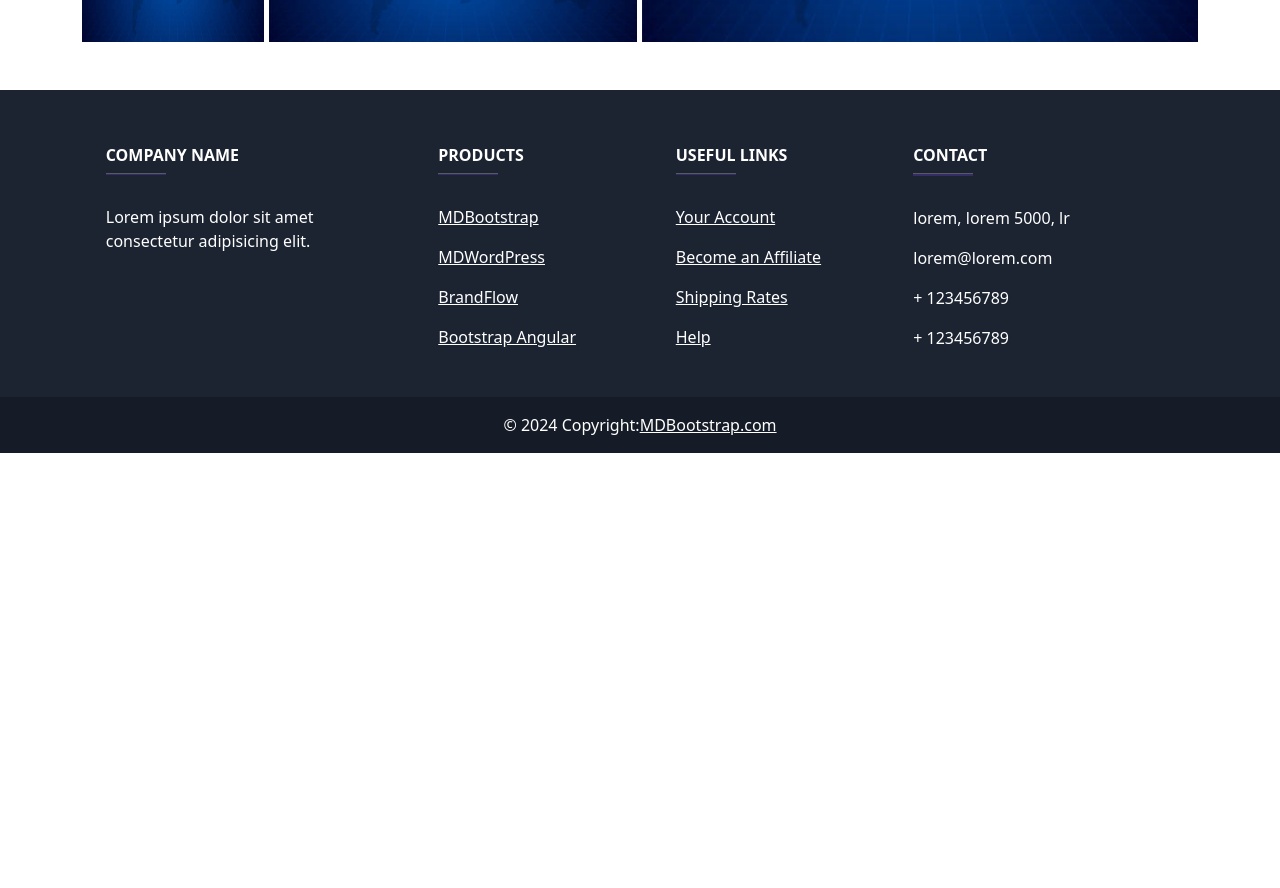
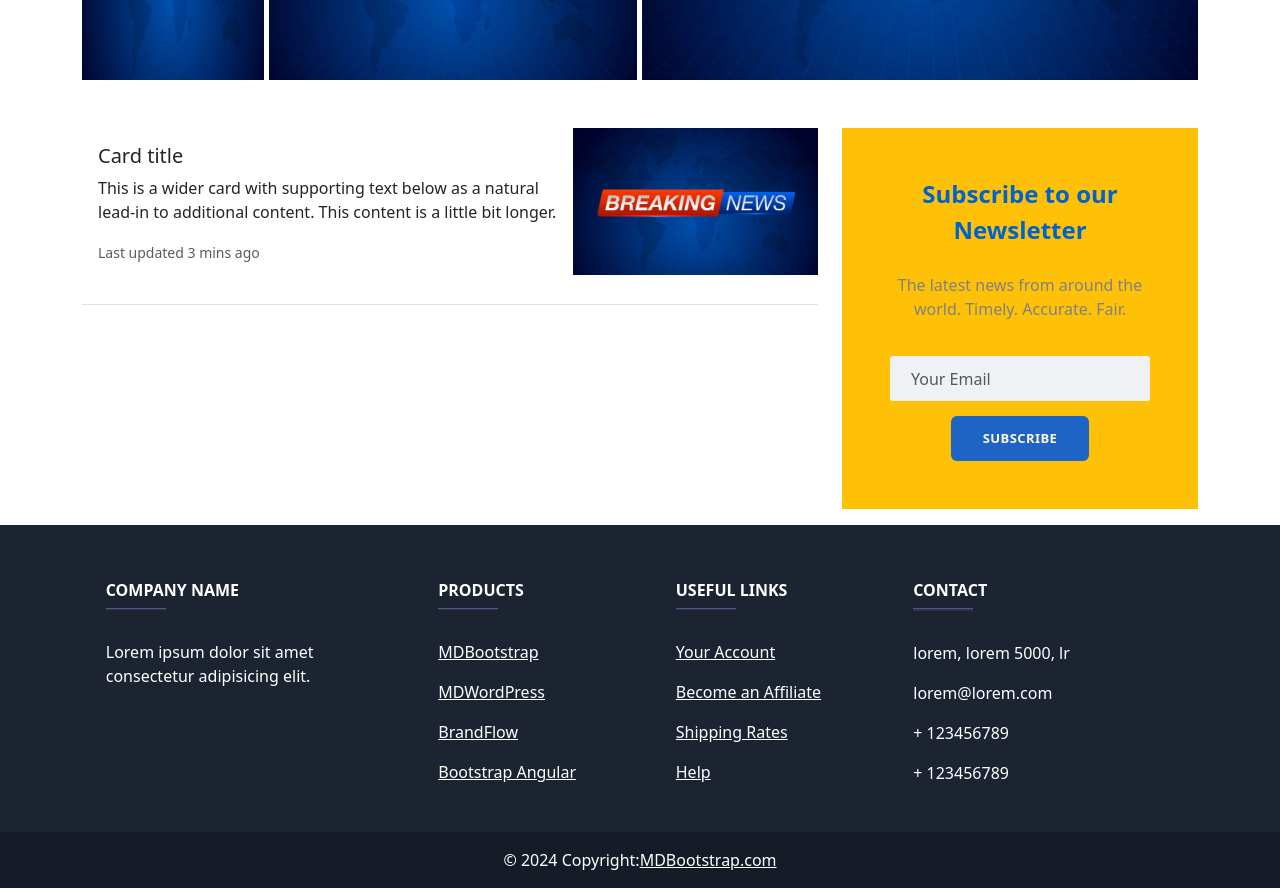
Before and after one commit to med1551993/newsApp, a React (Create React App) app: page / in a window 1280 px wide. Shown: the part 520-1408 px from the top of the page. Before the commit the page ends 973 px from the top, so only its background shows below. Built offline with nearby package versions, Linux system fonts and the light colour scheme.

Commit message:
adding second part of homePage

```diff
--- a/src/App.css
+++ b/src/App.css
@@ -32,3 +32,104 @@
     }
 
 }
+
+.second-part{
+    display: flex;
+    justify-content: space-between;
+}
+
+/** subscribe Newsletter Form **/
+.newsletter-subscribe {
+    color: #313437;
+    background-color: #ffffff;
+    padding: 55px 74px;
+  }
+
+  .newsletter-subscribe p {
+    color: #7d8285;
+    line-height: 1.5;
+  }
+
+  .newsletter-subscribe h2 {
+    font-size: 24px;
+    font-weight: bold;
+    margin-bottom: 25px;
+    line-height: 1.5;
+    padding-top: 0;
+    margin-top: 0;
+    color: inherit;
+  }
+
+  .newsletter-subscribe .intro {
+    font-size: 16px;
+    max-width: 500px;
+    margin: 0 auto 25px;
+  }
+
+  .newsletter-subscribe .intro p {
+    margin-bottom: 35px;
+  }
+
+  .newsletter-subscribe form {
+    display: flex;
+    flex-direction: column;
+    justify-content: center;
+    align-items: center;
+    gap: 15px;
+  }
+
+
+
+  .newsletter-subscribe form .form-control {
+    background: #eff1f4;
+    border: none;
+    border-radius: 3px;
+    box-shadow: none;
+    outline: none;
+    color: inherit;
+    text-indent: 9px;
+    height: 45px;
+    margin-right: 10px;
+    min-width: 250px;
+  }
+
+  .newsletter-subscribe form .btn {
+    padding: 16px 32px;
+    border: none;
+    background: none;
+    box-shadow: none;
+    text-shadow: none;
+    opacity: 0.9;
+    text-transform: uppercase;
+    font-weight: bold;
+    font-size: 13px;
+    letter-spacing: 0.4px;
+    line-height: 1;
+  }
+
+  .newsletter-subscribe form .btn:hover {
+    opacity: 1;
+  }
+
+  .newsletter-subscribe form .btn:active {
+    transform: translateY(1px);
+  }
+
+  .newsletter-subscribe form .btn-primary {
+    background-color: #055ada !important;
+    color: #fff;
+    outline: none !important;
+  }
+
+  .newsletter {
+    color: #0062cc !important;
+  }
+
+@media screen and (max-width:1200px){
+    .second-part{
+        flex-direction: column;
+        justify-content: center;
+    }
+}
+
+  /** subscribe Newsletter Form **/
--- a/src/components/HomePage.js
+++ b/src/components/HomePage.js
@@ -1,14 +1,19 @@
 import React from "react";
 import image from "../assets/news_picture.jpg";
-import Card from 'react-bootstrap/Card';
+import Card from "react-bootstrap/Card";
 
 const HomePage = () => {
   return (
     <section className="w-100">
+      <h2 className="text-center">News</h2>
       <div className="parent h-75 container my-5">
         <div className="div1">
           <Card className="text-white h-100 rounded-0 border-0">
-              <Card.Img src={image} alt="Card image" className="h-100 rounded-0"/>
+            <Card.Img
+              src={image}
+              alt="Card image"
+              className="h-100 rounded-0"
+            />
             <Card.ImgOverlay>
               <Card.Title>Card title 1</Card.Title>
               <Card.Text>
@@ -20,7 +25,11 @@ const HomePage = () => {
         </div>
         <div className="div2">
           <Card className="text-white h-100 rounded-0 border-0">
-              <Card.Img src={image} alt="Card image" className="h-100 rounded-0"/>
+            <Card.Img
+              src={image}
+              alt="Card image"
+              className="h-100 rounded-0"
+            />
             <Card.ImgOverlay>
               <Card.Title>Card title 2</Card.Title>
               <Card.Text>
@@ -32,7 +41,11 @@ const HomePage = () => {
         </div>
         <div className="div3">
           <Card className="text-white h-100 rounded-0 border-0">
-              <Card.Img src={image} alt="Card image" className="h-100 rounded-0"/>
+            <Card.Img
+              src={image}
+              alt="Card image"
+              className="h-100 rounded-0"
+            />
             <Card.ImgOverlay>
               <Card.Title>Card title 3</Card.Title>
               <Card.Text>
@@ -44,7 +57,11 @@ const HomePage = () => {
         </div>
         <div className="div4 h-100">
           <Card className="text-white h-100 rounded-0 border-0">
-                <Card.Img src={image} alt="Card image" className="h-100 rounded-0"/>
+            <Card.Img
+              src={image}
+              alt="Card image"
+              className="h-100 rounded-0"
+            />
             <Card.ImgOverlay>
               <Card.Title>Card title 4</Card.Title>
               <Card.Text>
@@ -56,15 +73,56 @@ const HomePage = () => {
         </div>
         <div className="div5">
           <Card className="text-white h-100 rounded-0 border-0">
-              <Card.Img src={image} alt="Card image" className="h-100 rounded-0"/>
+            <Card.Img
+              src={image}
+              alt="Card image"
+              className="h-100 rounded-0"
+            />
             <Card.ImgOverlay>
               <Card.Title>Card title 5</Card.Title>
               <Card.Text>
                 This is a wider card with supporting text below as a natura.
               </Card.Text>
-
             </Card.ImgOverlay>
           </Card>
+        </div>
+      </div>
+
+      <div className="second-part container gap-4 my-3">
+        <div className="flex-grow-1">
+          <div className="card mb-3 w-100 border-0 border-bottom rounded-0 pb-4">
+            <div className="row g-0">
+              <div className="col-md-8">
+                <div className="card-body">
+                  <h5 className="card-title">Card title</h5>
+                  <p className="card-text">
+                    This is a wider card with supporting text below as a natural
+                    lead-in to additional content. This content is a little bit
+                    longer.
+                  </p>
+                  <p className="card-text">
+                    <small className="text-muted">Last updated 3 mins ago</small>
+                  </p>
+                </div>
+              </div>
+              <div className="col-md-4">
+                <img src={image} className="img-fluid w-100" alt="..." />
+              </div>
+            </div>
+          </div>
+        </div>
+
+        <div className="newsletter-subscribe p-0 bg-warning p-5">
+          <div className="">
+              <div className="intro">
+                  <h2 className="text-center newsletter">Subscribe to our Newsletter</h2>
+                  <p className="text-center">The latest news from around the world. Timely. Accurate. Fair. </p>
+              </div>
+              <form className="form-inline" method="post">
+                  <div className="form-group"><input className="form-control" type="email" name="email" placeholder="Your Email"/></div>
+                  <div className="form-group"><button className="btn btn-primary" type="button">Subscribe </button></div>
+              </form>
+          </div>
        </div>
       </div>
     </section>
```
Also changed, not shown: src/components/newsCard.js (deleted, +0 -11 lines). Lines whose indentation alone changed are shown as unchanged.
